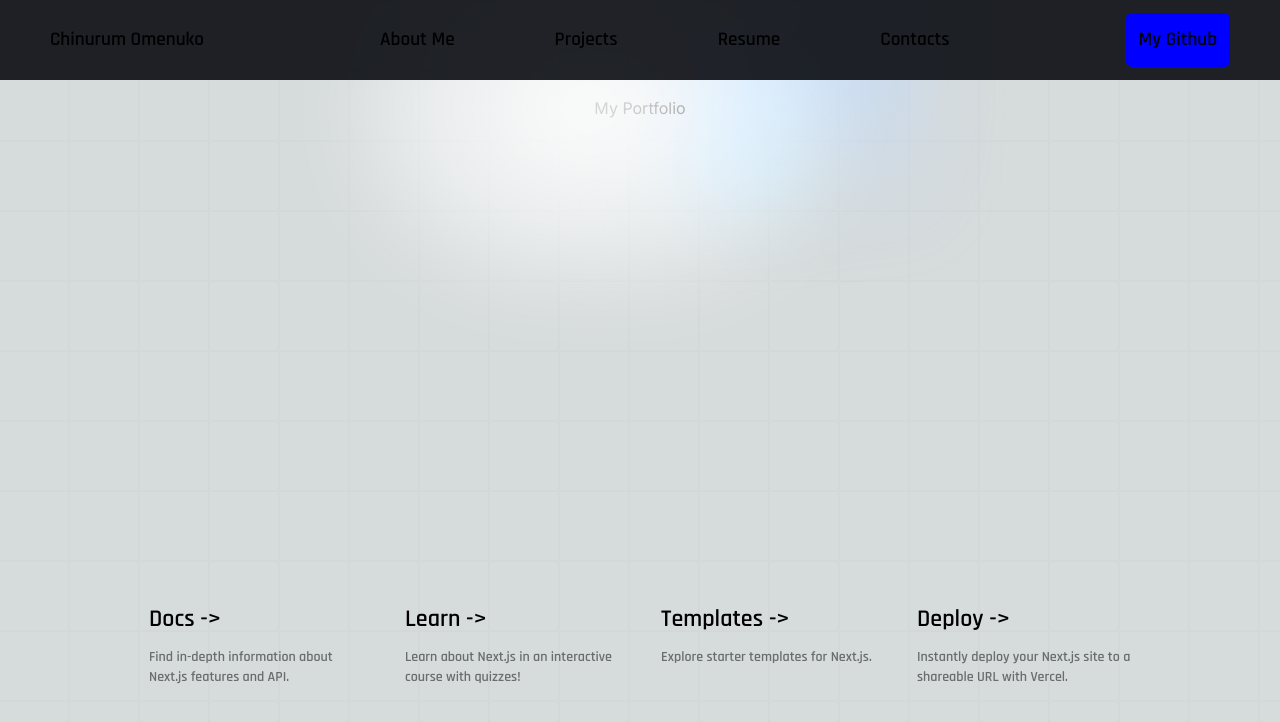
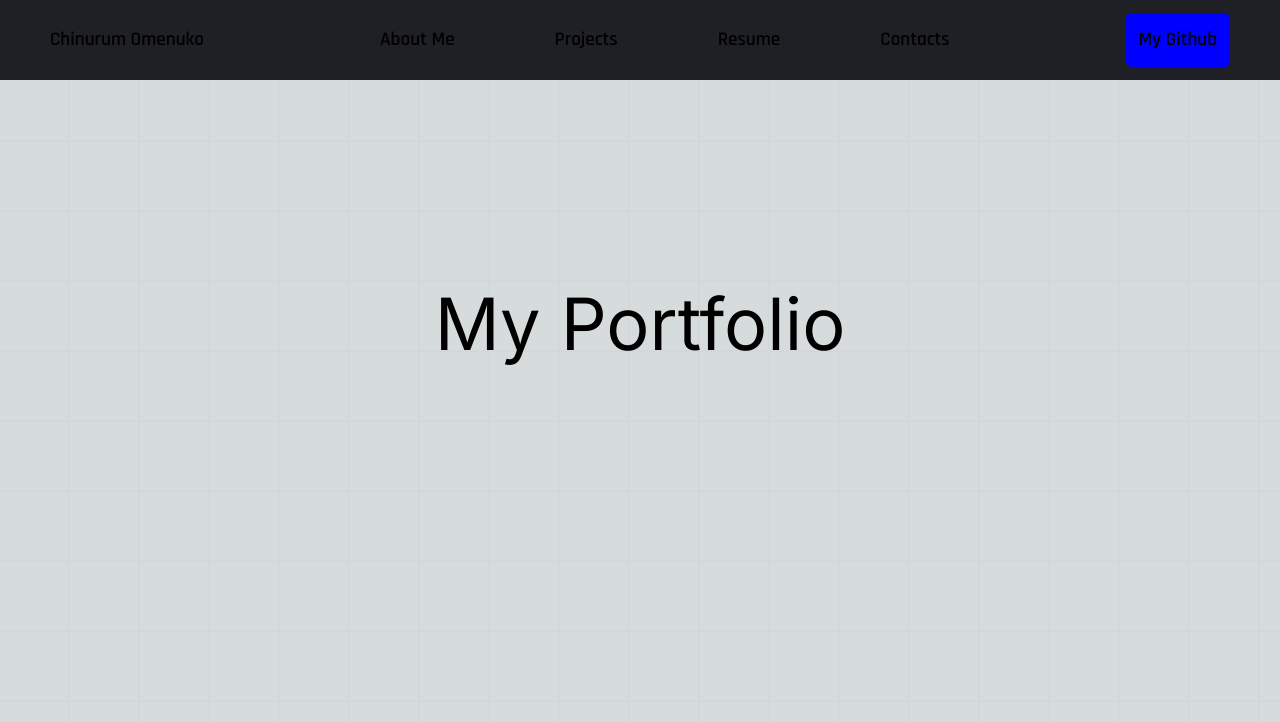
Before and after one commit to Chinurum-Omenuko/my-portfolio, a Next.js app: page / in a window 1280 px wide. Shown: the top 722 px of the page. Built offline with nearby package versions, Linux system fonts and the light colour scheme.

Commit message:
visual changes to page.tsx

```diff
--- a/app/page.tsx
+++ b/app/page.tsx
@@ -7,11 +7,11 @@
       <Header />
       <main className="flex min-h-screen flex-col items-center justify-between p-24">
 
-        <div className="relative flex place-items-center before:absolute before:h-[300px] before:w-[480px] before:-translate-x-1/2 before:rounded-full before:bg-gradient-radial before:from-white before:to-transparent before:blur-2xl before:content-[''] after:absolute after:-z-20 after:h-[180px] after:w-[240px] after:translate-x-1/3 after:bg-gradient-conic after:from-sky-200 after:via-blue-200 after:blur-2xl after:content-[''] before:dark:bg-gradient-to-br before:dark:from-transparent before:dark:to-blue-700 before:dark:opacity-10 after:dark:from-sky-900 after:dark:via-[#0141ff] after:dark:opacity-40 before:lg:h-[360px] z-[-1]">
-          <h1>My Portfolio</h1>
+        <div className="flex place-items-center relative top-48">
+          <h1 className="text-7xl">My Portfolio</h1>
         </div>
 
-        <div className="mb-32 grid text-center lg:max-w-5xl lg:w-full lg:mb-0 lg:grid-cols-4 lg:text-left">
+        {/* <div className="mb-32 grid text-center lg:max-w-5xl lg:w-full lg:mb-0 lg:grid-cols-4 lg:text-left">
           <a
             href="https://nextjs.org/docs?utm_source=create-next-app&utm_medium=appdir-template&utm_campaign=create-next-app"
             className="group rounded-lg border border-transparent px-5 py-4 transition-colors hover:border-gray-300 hover:bg-gray-100 hover:dark:border-neutral-700 hover:dark:bg-neutral-800/30"
@@ -79,7 +79,7 @@
               Instantly deploy your Next.js site to a shareable URL with Vercel.
             </p>
           </a>
-        </div>
+        </div> */}
       </main>
     </div>
 
```
